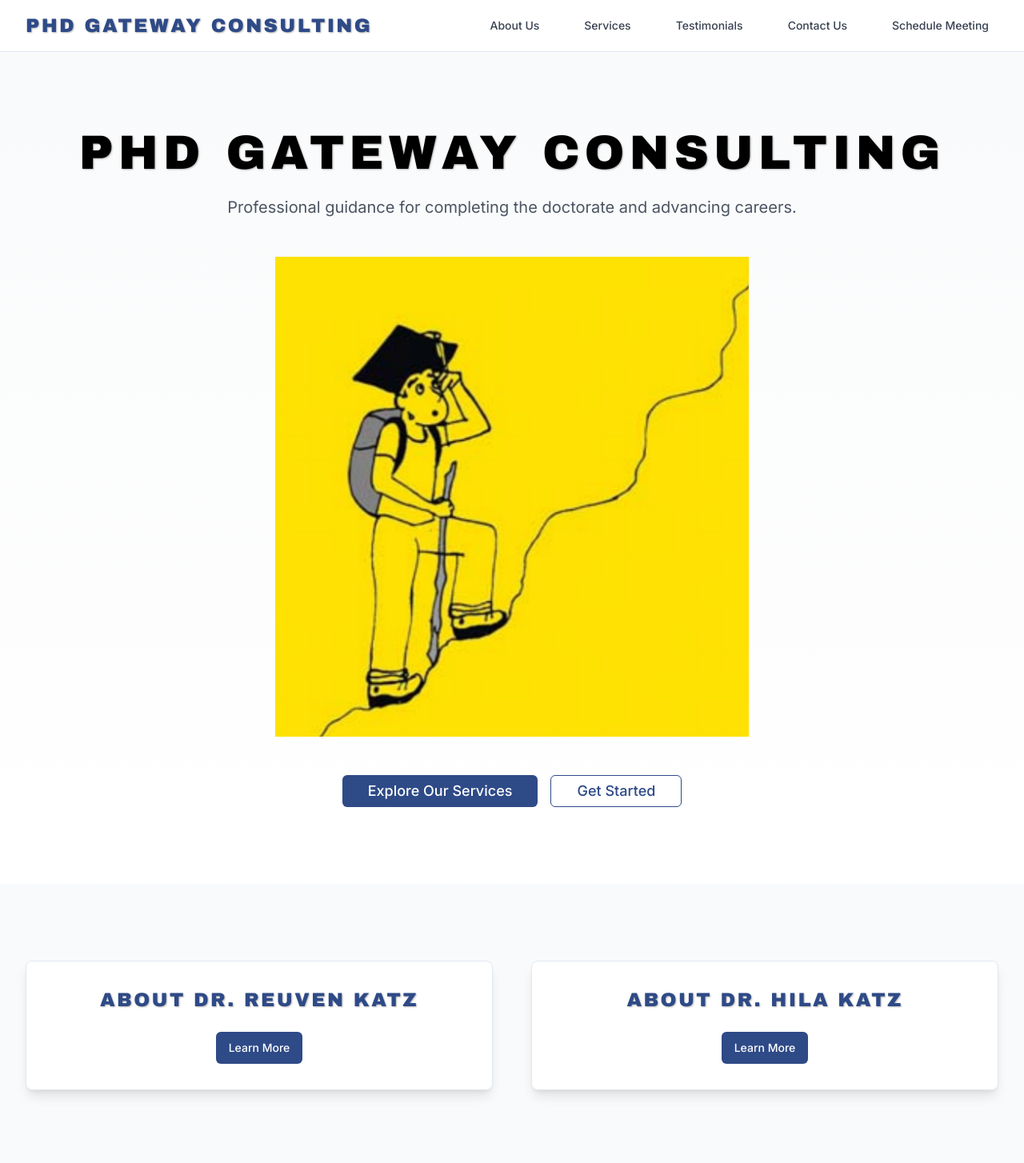
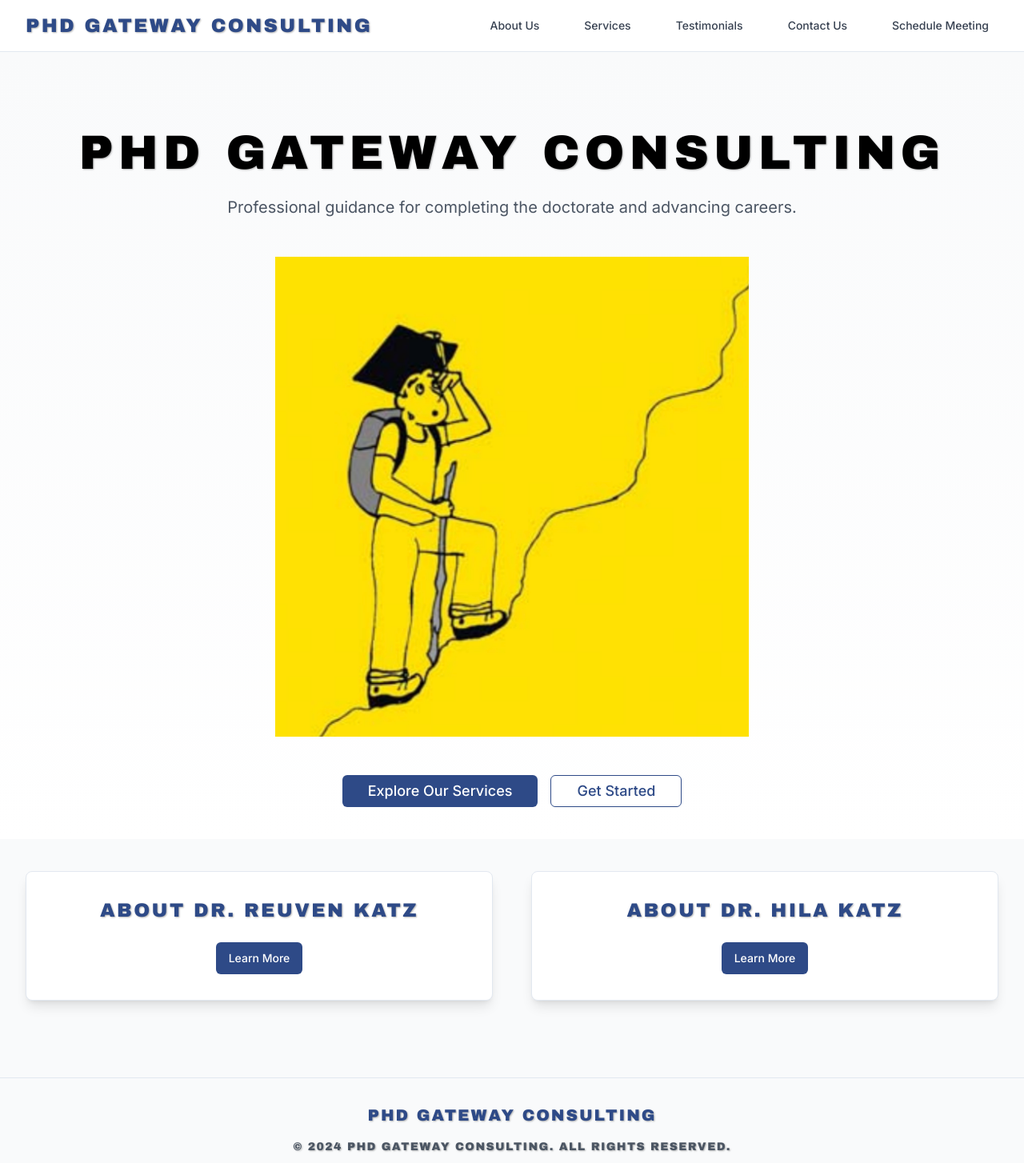
Before and after one commit to ReuvenKatz/pathway-nexus-gateway1, a React (Vite) app: page / in a window 1280 px wide. Shown: the top 1454 px of the page at 80% size. Built offline with nearby package versions, Linux system fonts and the light colour scheme; a web font is replaced by a local one.

Commit message:
Adjust spacing on front page
Reduce vertical spacing between CTAs and consultant cards by 60% on the front page.

```diff
--- a/src/pages/Home.tsx
+++ b/src/pages/Home.tsx
@@ -7,7 +7,7 @@ const Home = () => {
   return (
     <div className="bg-yellow-400">
       {/* Hero Section */}
-      <section className="bg-gradient-to-b from-gray-50 to-white py-16 lg:py-24">
+      <section className="bg-gradient-to-b from-gray-50 to-white pt-16 lg:pt-24 pb-6 lg:pb-10">
         <div className="mx-auto max-w-7xl px-4 sm:px-6 lg:px-8">
           <div className="text-center">
             <h1 className="text-4xl lg:text-6xl font-algerian text-black mb-6">
@@ -44,7 +44,7 @@ const Home = () => {
       </section>
 
       {/* Consultants Section */}
-      <section className="py-16 lg:py-24 bg-gray-50">
+      <section className="pt-6 lg:pt-10 pb-16 lg:pb-24 bg-gray-50">
         <div className="mx-auto max-w-7xl px-4 sm:px-6 lg:px-8">
           <div className="grid md:grid-cols-2 gap-8 lg:gap-12">
             {/* Reuven Card */}
```
